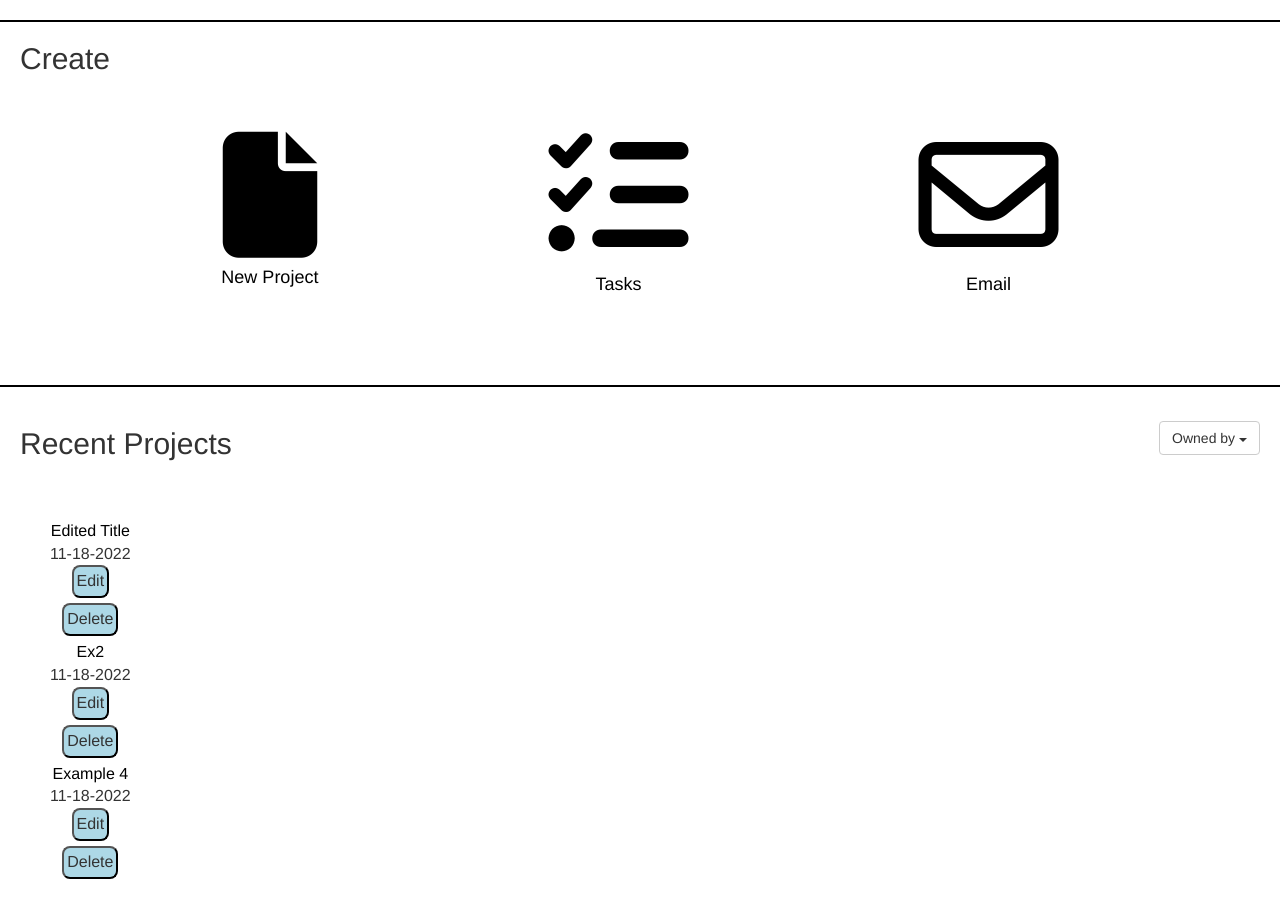
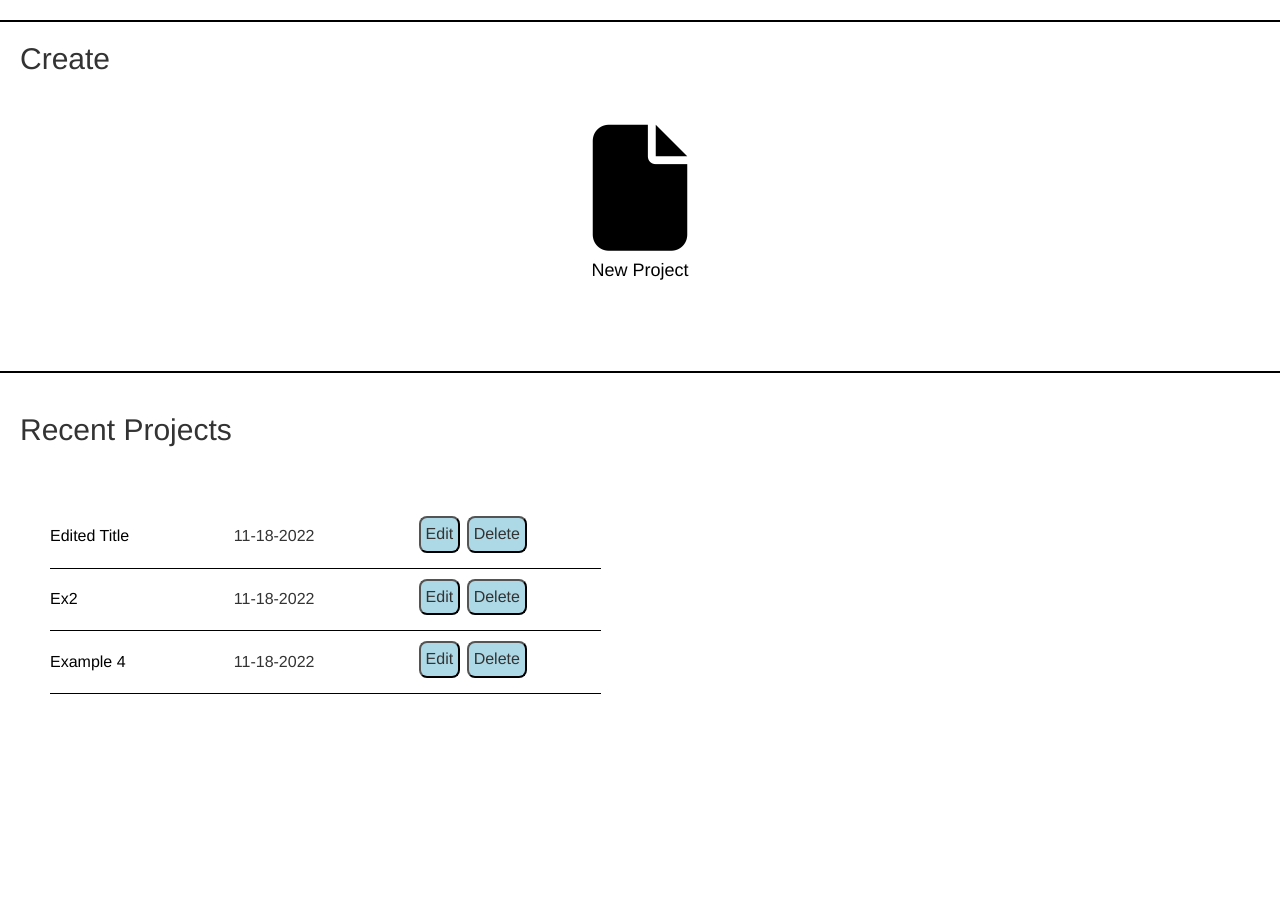
Before and after one commit to aymanbouka/velox, a Flask app: page /main in a window 1280 px wide. Shown: the part 83-997 px from the top of the page. After the commit the page ends 777 px from the top, so only its background shows below. Run offline with Flask 3, Linux system fonts and the light colour scheme.

Commit message:
FIxed styling for recent projects

```diff
--- a/static/main.css
+++ b/static/main.css
@@ -67,11 +67,6 @@ a {
 }
 
 .documents {
-  display: flex;
-  flex-direction: column;
-  justify-content: space-evenly;
-  align-items: center;
-
   width: fit-content;
   padding: 30px;
   font-size: 16px;
@@ -79,19 +74,31 @@ a {
   margin-left: 20px;
 }
 
-.thumbnail {
-  width: 300px;
-  height: 200px;
-  display: flex;
-  justify-content: center;
-  align-items: center;
-  padding: auto;
-  margin: auto;
-}
-
 .documents input {
-  padding: 3px;
+  padding: 5px;
   background-color: lightblue;
   border-radius: 8px;
   margin-bottom: 5px;
 }
+
+.recentproject td {
+  width: 20%;
+  border-bottom: 1px solid rgb(0, 0, 0);
+  padding-bottom: 10px;
+  padding-top: 10px;
+}
+
+.recentproject th {
+  height: 30px;
+}
+
+.recentproject tr {
+  height: 30px;
+}
+
+.options form {
+  display: inline;
+  width: 200px;
+  margin: 0 auto;
+  padding: 1px;
+}
--- a/templates/main.html
+++ b/templates/main.html
@@ -45,7 +45,7 @@
                         <h4>New Project</h4>
                     </a>
                 </div>
-                <div class="task">
+                <!-- <div class="task">
                     <a href=todo>
                         <i class="fa-solid fa-list-check fa-10x"></i>
                         <h4>Tasks</h4>
@@ -56,7 +56,7 @@
                         <i class="fa-regular fa-envelope fa-10x"></i>
                         <h4>Email</h4>
                     </a>
-                </div>
+                </div> -->
             </div>
 
         </section>
@@ -67,7 +67,7 @@
 
                 <!-- Single button -->
 
-                <div class="dropdown">
+                <!-- <div class="dropdown">
                     <button type="button" class="btn btn-default dropdown-toggle" data-toggle="dropdown"
                         aria-haspopup="true" aria-expanded="false">
                         Owned by <span class="caret"></span>
@@ -77,23 +77,22 @@
                         <li><a href="#">By Anyone</a></li>
 
                     </ul>
-                </div>
+                </div> -->
             </div>
 
 
 
             <div class="documents">
+                <table class="recentproject">
 
                     {% for project in project %}
                     <tr>
                         <td><a href="{{ url_for('get_project', project_id=project.id) }}">{{ project.title }}</a></td>
                         <td>{{ project.date }}</td>
-                    <td>
+                        <td class="options">
                             <form action="{{ url_for('edit_project', project_id=project.id) }}" method="GET">
                                 <input type="submit" value="Edit">
                             </form>
-                    </td>
-                    <td>
 
                             <form action="{{ url_for('delete_project', project_id=project.id) }}" method="POST">
                                 <input type="submit" value="Delete">
@@ -103,7 +102,7 @@
 
 
                     {% endfor %}
-
+                </table>
             </div>
         </section>
 
```
Also changed, not shown: instance/velox.db. Lines whose indentation alone changed are shown as unchanged.
